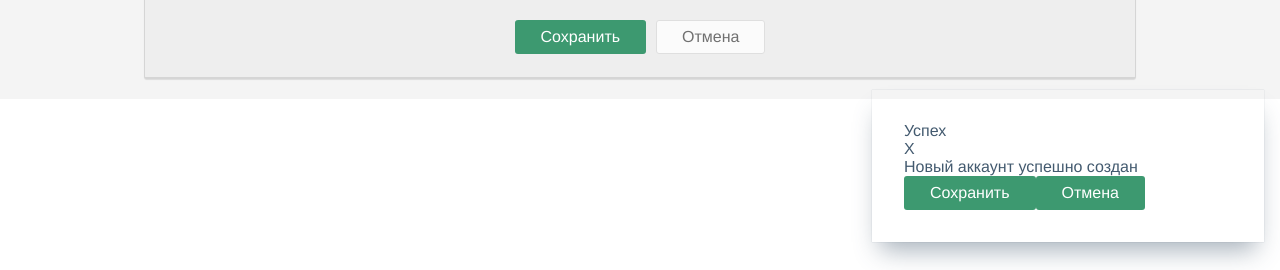
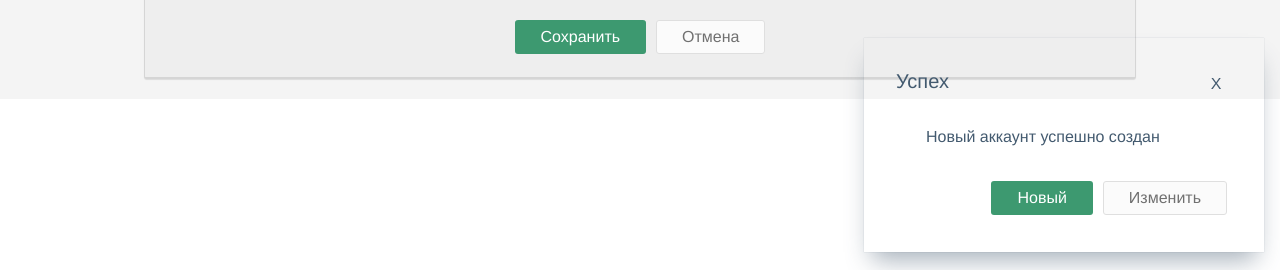
Before and after one commit to frezebloom/tkaneva, a Vue app in the folder dev/manager/: page /users/new in a window 1280 px wide. Shown: the part 488-758 px from the top of the page. Built offline with nearby package versions, Linux system fonts and the light colour scheme; no server answers.

Commit message:
стили для cornerDialog

```diff
--- a/dev/manager/src/components/Button.vue
+++ b/dev/manager/src/components/Button.vue
@@ -52,4 +52,7 @@ export default {
   background-color: #dd4b39;
   color: #fff;
 }
+.nitral {
+  background-image: linear-gradient(to bottom, #0788de, #116ab8);
+}
 </style>
--- a/dev/manager/src/components/CornerDialog.vue
+++ b/dev/manager/src/components/CornerDialog.vue
@@ -7,10 +7,11 @@
     <div class="corner-dialog-body">Новый аккаунт успешно создан</div>
     <div class="corner-dialog-footer">
       <div class="corner-dialog-button">
-        <Button value="Сохранить" styles="success"/>
-        <Button value="Отмена" styles="success"/>
+        <Button value="Новый" styles="success"/>
       </div>
-      <div class="corner-dialog-button"></div>
+      <div class="corner-dialog-button">
+        <Button value="Изменить" styles="default"/>
+      </div>
     </div>
   </div>
 </template>
@@ -26,14 +27,40 @@ export default {
 <style scoped lang="scss">
 .corner-dialog {
   position: fixed;
-  width: 392px;
+  width: 400px;
   right: 16px;
-  bottom: 70px;
+  bottom: 60px;
   padding: 32px;
   color: #435a6f;
   box-shadow: #435a6f4d 0px 0px 1px 0px, #435a6f78 0px 16px 24px -8px;
 }
+.corner-dialog-header {
+  display: flex;
+  justify-content: space-between;
+}
+.corner-dialog-header-title {
+  font-size: 20px;
+}
+.corner-dialog-header-close {
+  font-size: 16px;
+  width: 32px;
+  padding: 5px;
+  font-weight: 500;
+  border-radius: 5px;
+  text-align: center;
+  cursor: pointer;
+}
+.corner-dialog-header-close:hover {
+  background-color: #435a6f0f;
+}
+.corner-dialog-body {
+  padding: 30px;
+}
+.corner-dialog-footer {
+  display: flex;
+  justify-content: flex-end;
+}
 .corner-dialog-button {
-  display: flex;
+  margin: 5px;
 }
 </style>
--- a/dev/manager/src/components/UserForm.vue
+++ b/dev/manager/src/components/UserForm.vue
@@ -59,7 +59,7 @@
       </div>
       <div class="form-footer">
         <div @click="saveChange" class="form-button">
-          <Button value="Сохранить" styles="success"/>
+          <Button value="Сохранить" styles="button"/>
         </div>
         <div @click="$router.go(-1)" class="form-button">
           <Button value="Отмена" styles="default"/>
```
